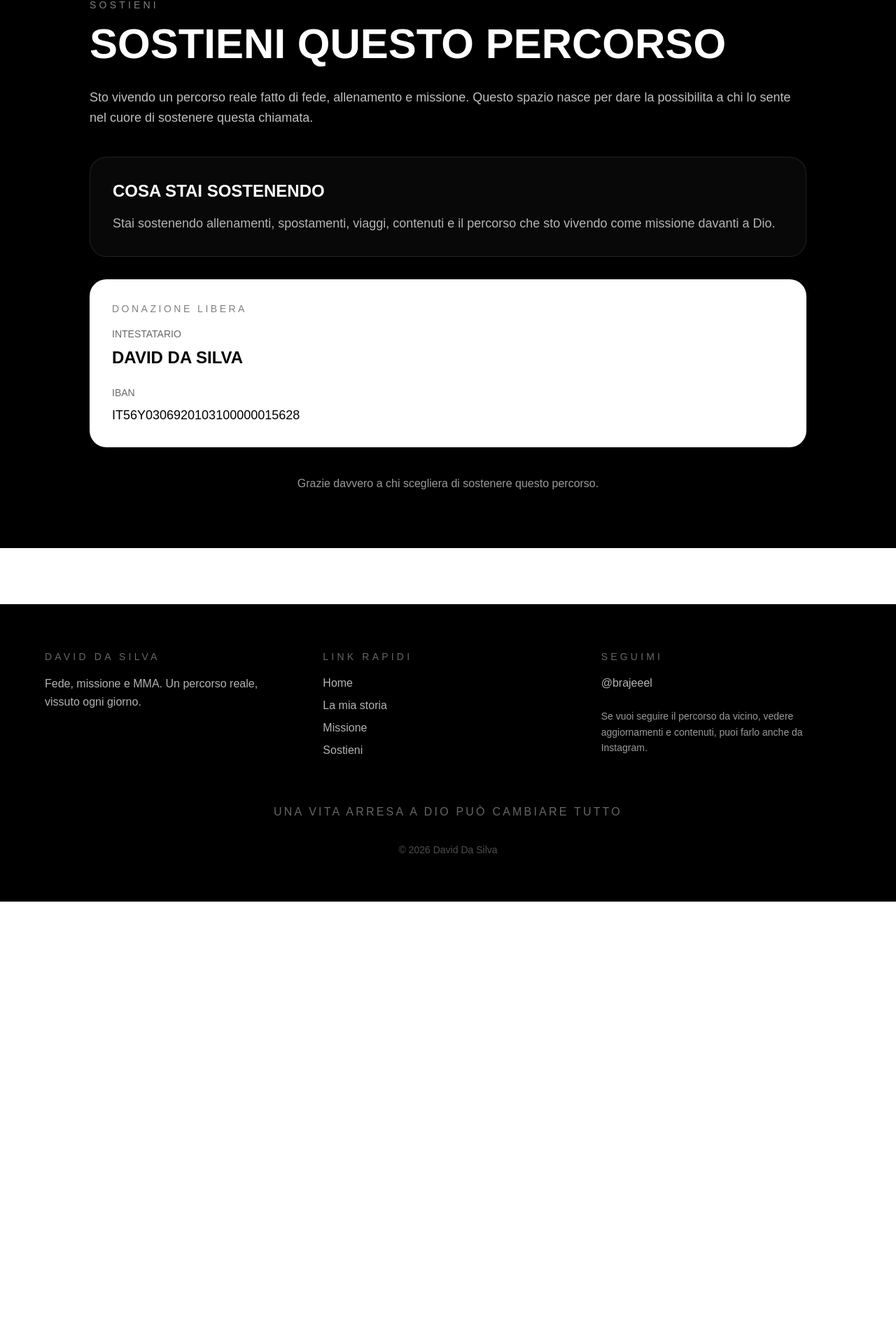
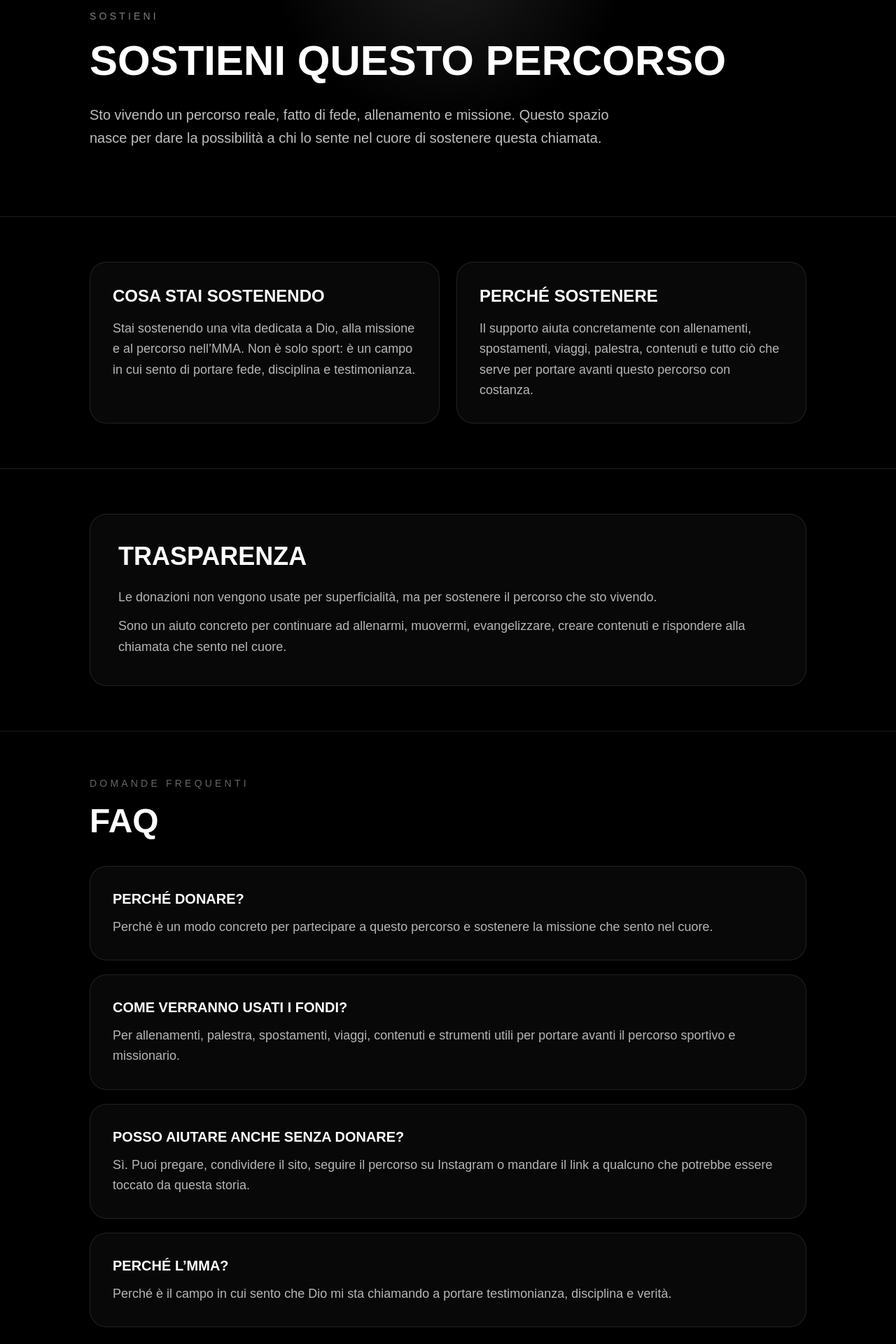
Before and after one commit to brajeel/sito-donazioni, a Next.js app: page /sostieni in a window 1280 px wide. Shown: the part 140-2060 px from the top of the page at 70% size. Before the commit the page ends 1428 px from the top, so only its background shows below. Built offline with nearby package versions, Linux system fonts and the light colour scheme.

Commit message:
Update page.

```diff
--- a/app/sostieni/page.js
+++ b/app/sostieni/page.js
@@ -1,57 +1,172 @@
 export default function SostieniPage() {
   return (
-    <main className="min-h-screen bg-black text-white px-6 py-20">
-      <section className="max-w-5xl mx-auto">
+    <main className="min-h-screen bg-black text-white overflow-hidden">
+      <section className="relative px-6 py-24">
+        <div className="absolute inset-0 bg-[radial-gradient(circle_at_top,rgba(255,255,255,0.12),transparent_35%)]"></div>
+
+        <div className="relative max-w-5xl mx-auto">
           <p className="text-sm uppercase tracking-[0.3em] text-white/50 mb-4">
             SOSTIENI
           </p>
 
-        <h1 className="text-4xl md:text-6xl font-black uppercase mb-8">
+          <h1 className="text-4xl md:text-6xl font-black uppercase leading-tight mb-6">
             SOSTIENI QUESTO PERCORSO
           </h1>
 
-        <p className="text-white/75 text-lg leading-relaxed mb-10">
-          Sto vivendo un percorso reale fatto di fede, allenamento e missione.
-          Questo spazio nasce per dare la possibilita a chi lo sente nel cuore
+          <p className="text-white/75 text-lg md:text-xl leading-relaxed max-w-3xl">
+            Sto vivendo un percorso reale, fatto di fede, allenamento e missione.
+            Questo spazio nasce per dare la possibilità a chi lo sente nel cuore
             di sostenere questa chiamata.
           </p>
+        </div>
+      </section>
 
-        <div className="rounded-3xl border border-white/10 p-8 bg-white/[0.03] mb-8">
+      <section className="border-t border-white/10 px-6 py-16">
+        <div className="max-w-5xl mx-auto grid md:grid-cols-2 gap-6">
+          <div className="rounded-3xl border border-white/10 p-8 bg-white/[0.03]">
             <h2 className="text-2xl font-black uppercase mb-4">
               COSA STAI SOSTENENDO
             </h2>
 
             <p className="text-white/70 text-lg leading-relaxed">
-            Stai sostenendo allenamenti, spostamenti, viaggi, contenuti e il
-            percorso che sto vivendo come missione davanti a Dio.
+              Stai sostenendo una vita dedicata a Dio, alla missione e al percorso
+              nell’MMA. Non è solo sport: è un campo in cui sento di portare fede,
+              disciplina e testimonianza.
             </p>
           </div>
 
-        <div className="rounded-3xl bg-white text-black p-8">
+          <div className="rounded-3xl border border-white/10 p-8 bg-white/[0.03]">
+            <h2 className="text-2xl font-black uppercase mb-4">
+              PERCHÉ SOSTENERE
+            </h2>
+
+            <p className="text-white/70 text-lg leading-relaxed">
+              Il supporto aiuta concretamente con allenamenti, spostamenti,
+              viaggi, palestra, contenuti e tutto ciò che serve per portare avanti
+              questo percorso con costanza.
+            </p>
+          </div>
+        </div>
+      </section>
+
+      <section className="border-t border-white/10 px-6 py-16">
+        <div className="max-w-5xl mx-auto rounded-3xl border border-white/10 p-8 md:p-10 bg-white/[0.03]">
+          <h2 className="text-3xl md:text-4xl font-black uppercase mb-6">
+            TRASPARENZA
+          </h2>
+
+          <div className="space-y-3 text-white/70 text-lg leading-relaxed">
+            <p>
+              Le donazioni non vengono usate per superficialità, ma per sostenere
+              il percorso che sto vivendo.
+            </p>
+
+            <p>
+              Sono un aiuto concreto per continuare ad allenarmi, muovermi,
+              evangelizzare, creare contenuti e rispondere alla chiamata che
+              sento nel cuore.
+            </p>
+          </div>
+        </div>
+      </section>
+
+      <section className="border-t border-white/10 px-6 py-16">
+        <div className="max-w-5xl mx-auto">
+          <p className="text-sm uppercase tracking-[0.3em] text-white/40 mb-5">
+            DOMANDE FREQUENTI
+          </p>
+
+          <h2 className="text-3xl md:text-5xl font-black uppercase mb-10">
+            FAQ
+          </h2>
+
+          <div className="space-y-5">
+            <div className="rounded-3xl border border-white/10 p-8 bg-white/[0.03]">
+              <h3 className="text-xl font-black uppercase mb-3">
+                PERCHÉ DONARE?
+              </h3>
+              <p className="text-white/70 text-lg leading-relaxed">
+                Perché è un modo concreto per partecipare a questo percorso e
+                sostenere la missione che sento nel cuore.
+              </p>
+            </div>
+
+            <div className="rounded-3xl border border-white/10 p-8 bg-white/[0.03]">
+              <h3 className="text-xl font-black uppercase mb-3">
+                COME VERRANNO USATI I FONDI?
+              </h3>
+              <p className="text-white/70 text-lg leading-relaxed">
+                Per allenamenti, palestra, spostamenti, viaggi, contenuti e
+                strumenti utili per portare avanti il percorso sportivo e
+                missionario.
+              </p>
+            </div>
+
+            <div className="rounded-3xl border border-white/10 p-8 bg-white/[0.03]">
+              <h3 className="text-xl font-black uppercase mb-3">
+                POSSO AIUTARE ANCHE SENZA DONARE?
+              </h3>
+              <p className="text-white/70 text-lg leading-relaxed">
+                Sì. Puoi pregare, condividere il sito, seguire il percorso su
+                Instagram o mandare il link a qualcuno che potrebbe essere
+                toccato da questa storia.
+              </p>
+            </div>
+
+            <div className="rounded-3xl border border-white/10 p-8 bg-white/[0.03]">
+              <h3 className="text-xl font-black uppercase mb-3">
+                PERCHÉ L’MMA?
+              </h3>
+              <p className="text-white/70 text-lg leading-relaxed">
+                Perché è il campo in cui sento che Dio mi sta chiamando a portare
+                testimonianza, disciplina e verità.
+              </p>
+            </div>
+          </div>
+        </div>
+      </section>
+
+      <section className="border-t border-white/10 px-6 py-16">
+        <div className="max-w-5xl mx-auto rounded-3xl bg-white text-black p-8 md:p-10">
           <p className="text-sm uppercase tracking-[0.25em] text-black/50 mb-4">
             DONAZIONE LIBERA
           </p>
 
-          <p className="text-sm uppercase text-black/60 mb-2">
+          <h2 className="text-3xl md:text-4xl font-black uppercase mb-8">
+            DATI PER SOSTENERE
+          </h2>
+
+          <div className="grid md:grid-cols-2 gap-6">
+            <div className="rounded-2xl bg-black text-white p-6">
+              <p className="text-white/50 text-sm uppercase mb-2">
                 INTESTATARIO
               </p>
 
-          <p className="text-2xl font-bold uppercase mb-6">
-            DAVID DA SILVA
-          </p>
+              <p className="text-2xl font-bold uppercase">DAVID DA SILVA</p>
+            </div>
 
-          <p className="text-sm uppercase text-black/60 mb-2">
-            IBAN
-          </p>
+            <div className="rounded-2xl bg-black text-white p-6">
+              <p className="text-white/50 text-sm uppercase mb-2">IBAN</p>
 
               <p className="font-mono text-lg break-all">
                 IT56Y0306920103100000015628
               </p>
             </div>
+          </div>
+        </div>
+      </section>
 
-        <p className="text-white/60 text-center mt-10">
-          Grazie davvero a chi scegliera di sostenere questo percorso.
+      <section className="border-t border-white/10 px-6 py-20 text-center">
+        <div className="max-w-4xl mx-auto">
+          <h2 className="text-3xl md:text-5xl font-black uppercase mb-6">
+            GRAZIE DAVVERO.
+          </h2>
+
+          <p className="text-white/70 text-lg leading-relaxed">
+            Anche una preghiera, un messaggio o una condivisione possono fare
+            parte di questo percorso. Ogni gesto conta.
           </p>
+        </div>
       </section>
     </main>
   );
```
Lines whose indentation alone changed are shown as unchanged.
